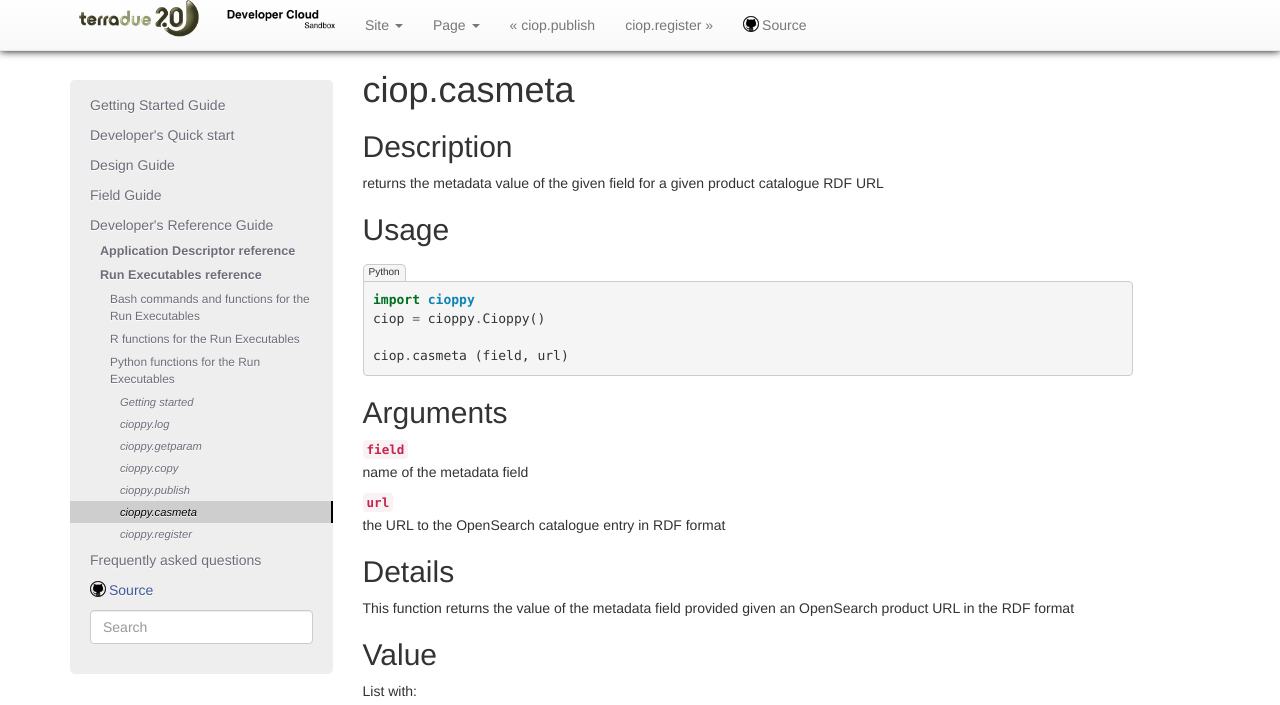
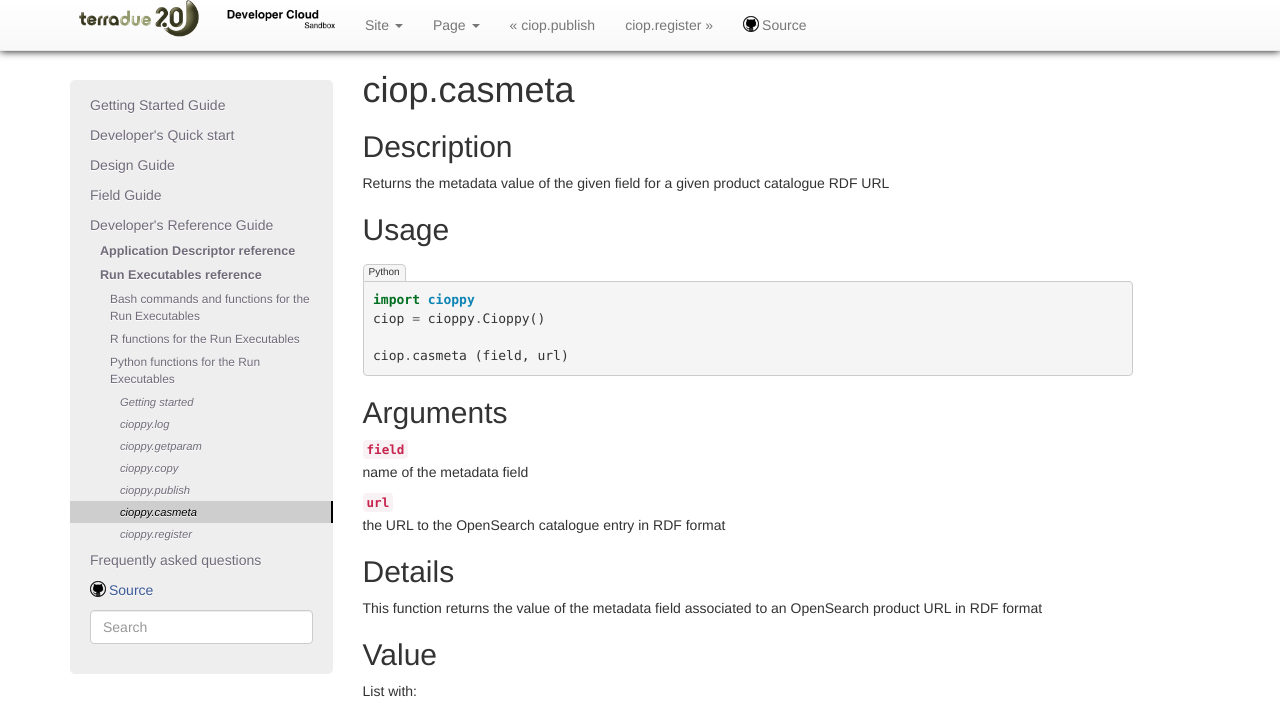
Before and after one commit to Terradue/doc-developer-sandbox, a Sphinx documentation site: the page built from source/reference/man/py_functions/cioppy.casmeta.rst, in a window 1280 px wide and 1052 px high. Shown: the top 705 px of the window. Built offline with Sphinx 7.4.7, drawn with Linux system fonts in a browser that asks for light colours; pages that are not in the unit, such as notebooks, are missing from menus.

Commit message:
Update cioppy.casmeta.rst

```diff
--- a/source/reference/man/py_functions/cioppy.casmeta.rst
+++ b/source/reference/man/py_functions/cioppy.casmeta.rst
@@ -4,7 +4,7 @@
 Description
 -----------
 
-returns the metadata value of the given field for a given product catalogue RDF URL
+Returns the metadata value of the given field for a given product catalogue RDF URL
 
 Usage
 -----
@@ -28,7 +28,7 @@
 Details
 -------
 
-This function returns the value of the metadata field provided given an OpenSearch product URL in the RDF format
+This function returns the value of the metadata field associated to an OpenSearch product URL in RDF format
 
 Value
 -----
```
